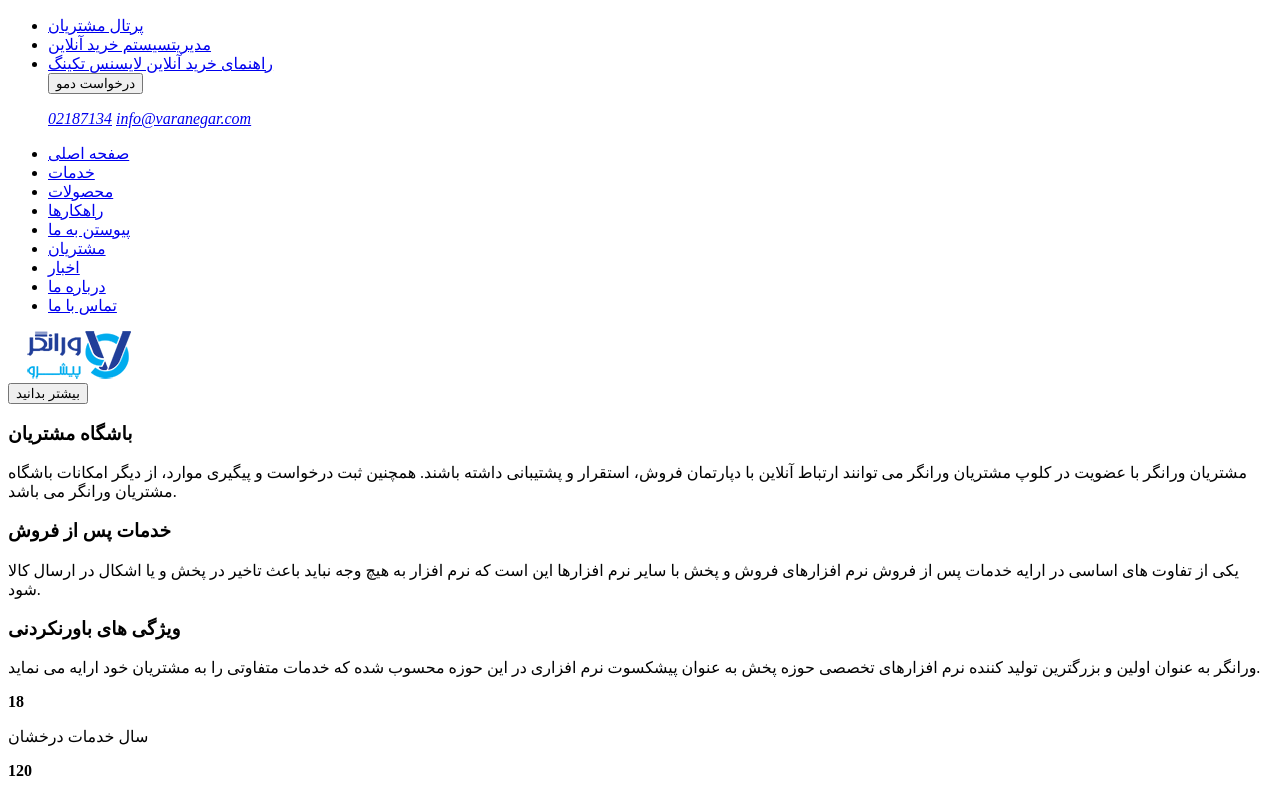
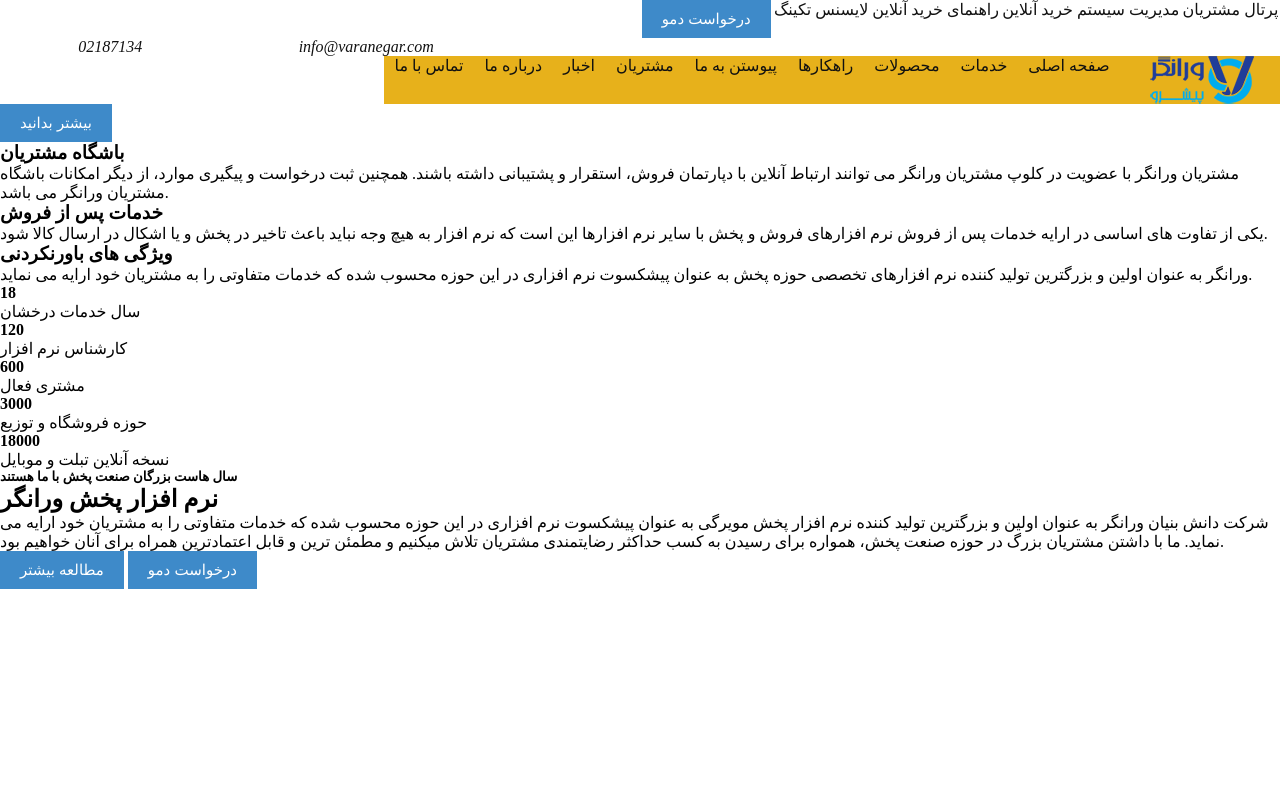
Before and after one commit to afsane-bz/varnegar, a plain HTML site: page index.html in a window 1280 px wide. Shown: the top 793 px of the page. Drawn offline with Linux system fonts and the light colour scheme.

Commit message:
"updates"

```diff
--- a/css.css
+++ b/css.css
@@ -3,3 +3,69 @@
     padding: 0;
     box-sizing: border-box;
 }
+.subnav .right {
+    display: flex;
+    justify-content: space-around;
+    color: #000;
+    width: 50%;
+
+    margin-left: auto;
+    text-align: left;
+}
+.right li a {
+    color: #111;
+    text-decoration: none;
+
+}
+.right li {
+    list-style: none;
+}
+button{
+border: none;
+background-color:#3e8ac9 ;
+text-align: center;
+font-size: 15px;
+cursor: pointer;
+color: #fff;
+padding: 10px 20px;
+}
+button a {
+    text-decoration: none;
+    color: #fff;
+}
+.subnav .left{
+    display: flex;
+    justify-content: space-around;
+    width: 40%;
+    color: #000;
+
+}
+.left i a {
+    text-decoration: none;
+    color: #111;
+
+}
+/* .navbar{
+    display: flex;
+    text-align: right;
+    justify-content: space-around;
+} */
+.navbar li{
+    list-style: none;
+}
+.navbar a {
+    text-decoration: none;
+    color: #111;
+    text-align: center;
+
+}
+.nav-links {
+    display: flex;
+    direction: rtl;
+    justify-content: space-around;
+    width: 70%;
+    padding-top:auto;
+    margin-left: auto;
+    background-color: rgb(231, 177, 27);
+
+}
--- a/index.html
+++ b/index.html
@@ -3,16 +3,20 @@
 <head>
     <meta charset="UTF-8">
     <meta name="viewport" content="width=device-width, initial-scale=1.0">
+    <link rel="stylesheet" href="./css.css">
     <title>ورانگر پیشرو| نرم افزار پخش مویرگی</title>
 </head>
 <body>
  <header>
      <nav class="subnav">
          <ul class="right">
+            <button  class="bttn1" type="button"><a href="#">درخواست دمو</a></button>
+            <li><a href="#">راهنمای خرید آنلاین لایسنس تکینگ</a></li>
+            <li><a href="#">مدیریت سیستم خرید آنلاین</a></li>
              <li><a href="#">پرتال مشتریان</a></li>
-             <li><a href="#">مدیریتسیستم خرید آنلاین</a></li>
-             <li><a href="#">راهنمای خرید آنلاین لایسنس تکینگ</a></li>
-             <button type="button">درخواست دمو</button>
+
+
+
          </ul>
          <ul class="left">
              <i><a href="#">02187134</a></i>
@@ -20,7 +24,8 @@
          </ul>
      </nav>
     <nav class="navbar">
-        <ul>
+        <ul class="nav-links">
+            <img class="logo-img" src="./assets/img/vlogo1.png" alt="logo image">
             <li><a href="#">صفحه اصلی</a></li>
             <li><a href="#">خدمات</a></li>
             <li><a href="#">محصولات</a></li>
@@ -30,12 +35,13 @@
             <li><a href="#">اخبار</a></li>
             <li><a href="#">درباره  ما</a></li>
             <li><a href="#">تماس با ما</a></li>
+
         </ul>
         <section class="search-bar">
-            <i></i>
+            <i class="	fas fa-search"></i>
         </section>
-        <section class="logo-img">
-            <img src="./assets/img/vlogo1.png" alt="logo image">
+        <section >
+
         </section>
     </nav>
  </header>
```
